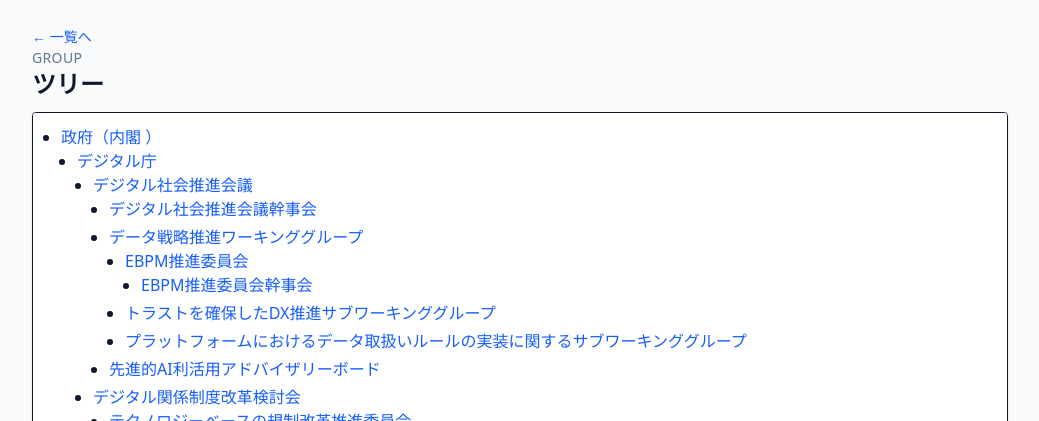
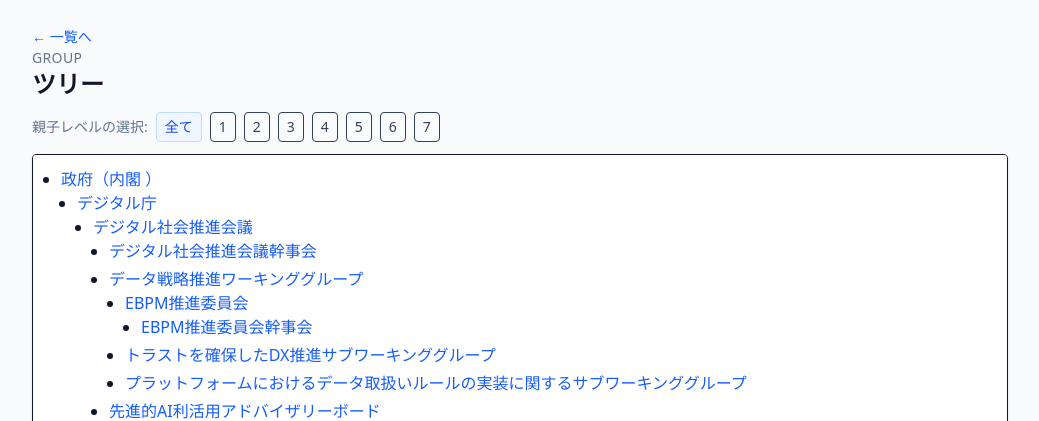
Before and after one commit to ZARUJU/kaigitai, a Flask app: page /group/tree in a window 1280 px wide. Shown: the part 61-482 px from the top of the page, without its empty margins (120-1159 px from the left). Run offline with Flask 3, Linux system fonts and the light colour scheme.

Commit message:
feat: グループツリーの階層選択を最大深度に合わせて自動生成

```diff
--- a/app.py
+++ b/app.py
@@ -186,21 +186,44 @@ def group_list() -> str:
     return render_template("group_list.html", groups=groups)
 
 
-@app.get("/group/tree")
-def group_tree() -> str:
+def _build_group_tree(level_limit: Optional[int] = None) -> tuple[List[Dict[str, Any]], int]:
     groups = load_groups()
     by_parent: Dict[Optional[str], List[Dict[str, Any]]] = {}
     for g in groups:
         by_parent.setdefault(g.get("parent"), []).append(g)
 
-    def build(parent_id: Optional[str]) -> List[Dict[str, Any]]:
+    def build(parent_id: Optional[str], depth: int) -> List[Dict[str, Any]]:
         nodes: List[Dict[str, Any]] = []
         for child in by_parent.get(parent_id, []):
-            nodes.append({"data": child, "children": build(child["id"])})
+            # depthが制限に達したら子は展開しない
+            children = [] if (level_limit and depth >= level_limit) else build(child["id"], depth + 1)
+            nodes.append({"data": child, "children": children})
         return nodes
 
-    tree = build(None)
-    return render_template("group_tree.html", tree=tree)
+    def calc_depth(parent_id: Optional[str], depth: int) -> int:
+        children = by_parent.get(parent_id, [])
+        if not children:
+            return depth
+        return max(calc_depth(child["id"], depth + 1) for child in children)
+
+    roots = build(None, 1)
+    max_depth = 0
+    if by_parent.get(None):
+        max_depth = max(calc_depth(root["id"], 1) for root in by_parent[None])
+    return roots, max_depth
+
+
+@app.get("/group/tree")
+def group_tree() -> str:
+    tree, max_level = _build_group_tree()
+    return render_template("group_tree.html", tree=tree, level=None, max_level=max_level)
+
+
+@app.get("/group/tree/<int:level>")
+def group_tree_level(level: int) -> str:
+    level_limit = level if level > 0 else None
+    tree, max_level = _build_group_tree(level_limit)
+    return render_template("group_tree.html", tree=tree, level=level_limit, max_level=max_level)
 
 
 @app.get("/group/new")
--- a/templates/group_tree.html
+++ b/templates/group_tree.html
@@ -6,6 +6,15 @@
     <p class="text-sm uppercase tracking-wide text-slate-500">group</p>
     <h1 class="text-2xl font-bold text-slate-900">ツリー</h1>
   </div>
+  {% if max_level and max_level > 0 %}
+    <div class="flex items-center space-x-2 text-sm text-slate-700">
+      <span class="text-slate-500">親子レベルの選択:</span>
+      <a class="px-2 py-1 rounded border {% if level is none %}bg-blue-50 text-blue-700 border-blue-200{% else %}hover:bg-slate-100{% endif %}" href="{{ url_for('group_tree') }}">全て</a>
+      {% for lv in range(1, max_level + 1) %}
+        <a class="px-2 py-1 rounded border {% if level==lv %}bg-blue-50 text-blue-700 border-blue-200{% else %}hover:bg-slate-100{% endif %}" href="{{ url_for('group_tree_level', level=lv) }}">{{ lv }}</a>
+      {% endfor %}
+    </div>
+  {% endif %}
   <div class="p-3 border rounded bg-white shadow-sm overflow-x-auto">
     {% macro render_nodes(nodes) -%}
       <ul class="pl-4 space-y-1 list-disc whitespace-nowrap min-w-max">
```
